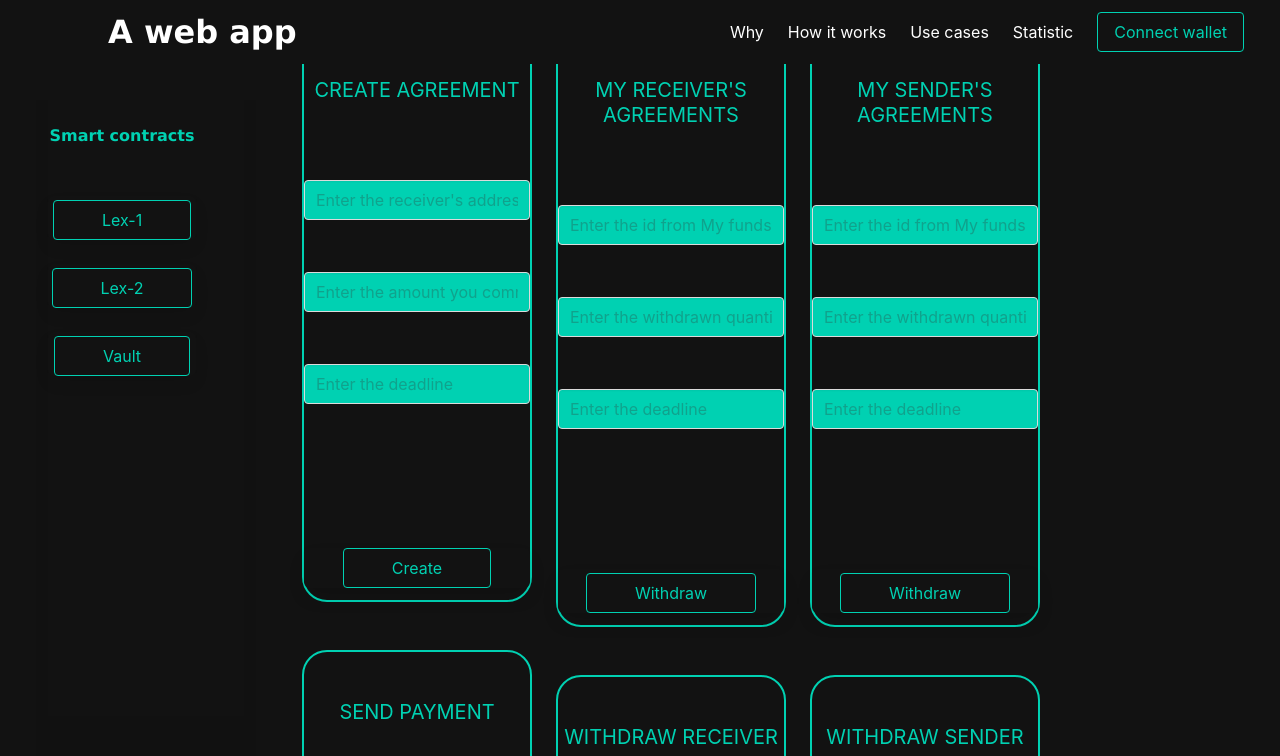
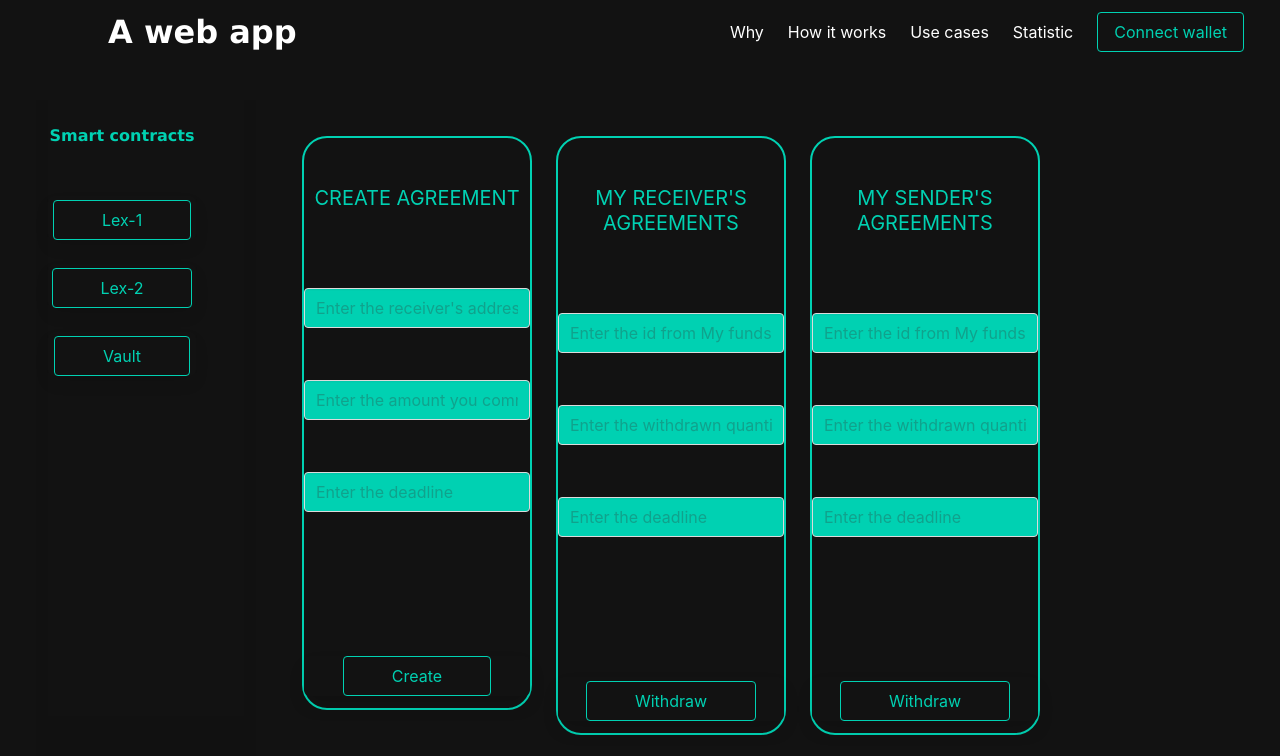
Before and after one commit to farinavito/Web3-Website, a Next.js app: page /lex-1 in a window 1280 px wide. Shown: the top 756 px of the page. Built offline with nearby package versions, Linux system fonts and the light colour scheme.

Commit message:
fixed the layout in lex-1

```diff
--- a/pages/lex-1.js
+++ b/pages/lex-1.js
@@ -103,8 +103,8 @@ const App = () => {
 
             <section className="hero has-background-black-bis is-fullheight pr-6">
                 <div className="hero-body py-0 pr-6 mr-6">
-                  <div className="container has-text-centered pr-6">
-                    <div className="columns  pr-6">
+                  <div className="container has-text-centered mt-6 pr-6">
+                    <div className="columns mt-6 pr-6">
                       <div id='sidebar' className="column py-0">
                         <p className=" has-background-black-bis pt-5 pb-3 mb-5 pr-6 has-text-primary">
                           <h2>Smart contracts</h2><br></br><br></br>
```
